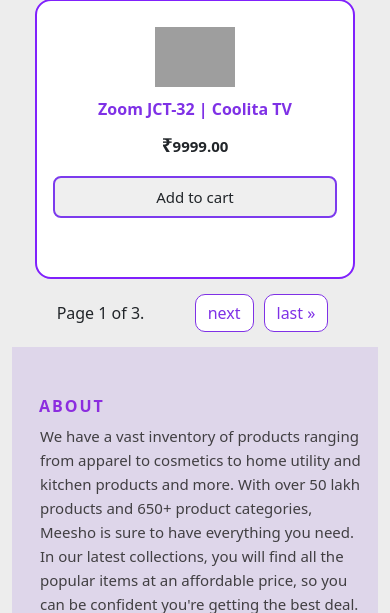
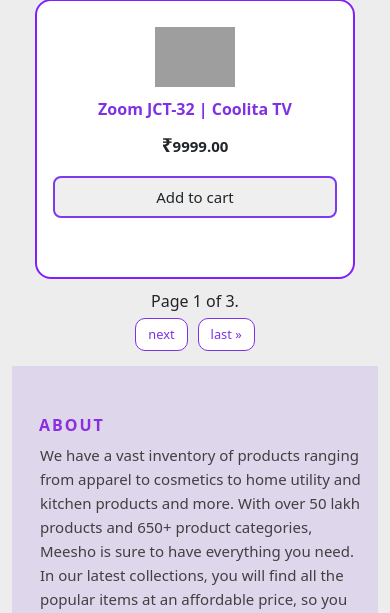
Before and after one commit to siddharth756/ShopCart, a Django app: page /products/ in a window 390 px wide. Shown: the part 3733-4346 px from the top of the page. Run offline with Django 5.2, Linux system fonts and the light colour scheme; data comes from the database, SQL or seed files in the repository; some libraries are stand-ins or nearby versions; grey boxes are pictures that could not be loaded.

Commit message:
pagination modified.

```diff
--- a/static/css/responsive.css
+++ b/static/css/responsive.css
@@ -442,6 +442,16 @@
     }
 }
 
+@media screen and (max-width: 500px) {
+    .paginator-div {
+        flex-direction: column;
+    }
+
+    .paginator-div .pagination .page-link {
+        font-size: 0.8em;
+    }
+}
+
 @media screen and (max-width: 450px) {
 
     .nav .nav-items li,
@@ -618,4 +628,7 @@
         width: 180px;
         object-fit: contain;
     }
+    .paginator-div .pagination .page-link {
+        font-size: 0.6em;
+    }
 }
```
